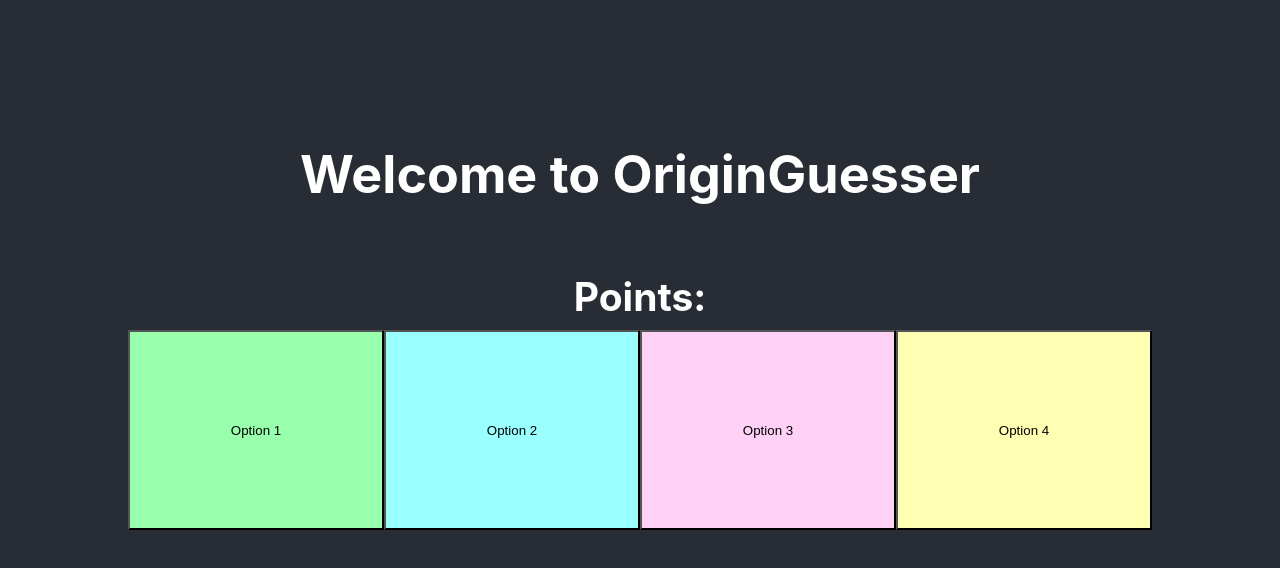
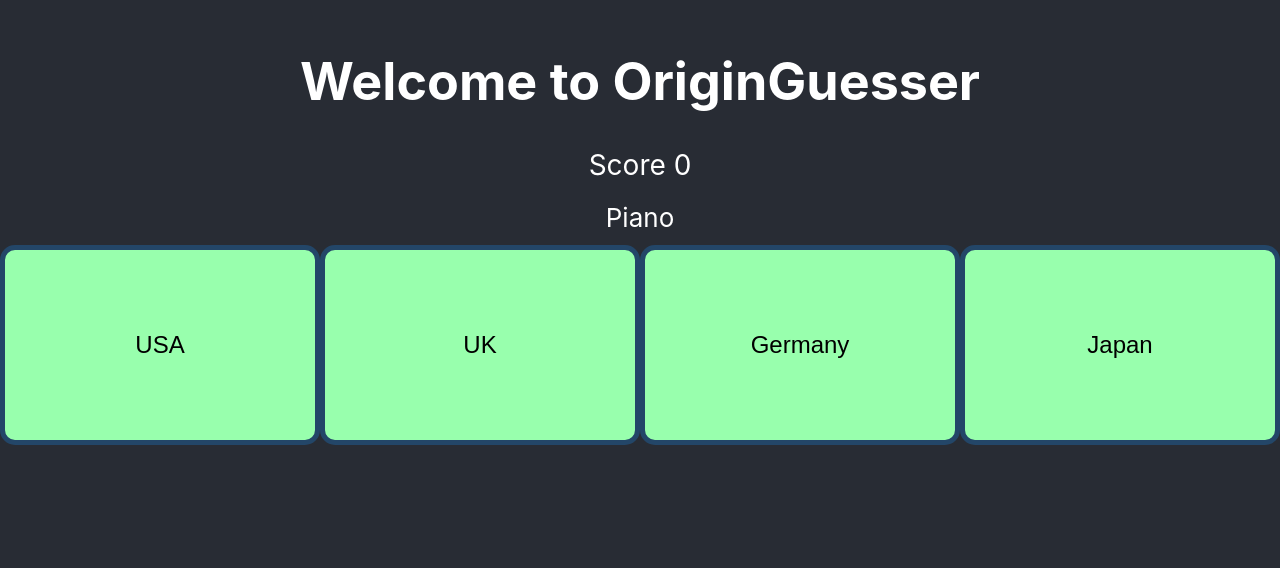
Before and after one commit to SangameshItagi/origin-guesser, a React (Create React App) app: page / in a window 1280 px wide. Shown: the part 170-738 px from the top of the page. Built offline with nearby package versions, Linux system fonts and the light colour scheme.

Commit message:
Added the score counter, fetching question and answer texts from json

```diff
--- a/src/App.css
+++ b/src/App.css
@@ -1,55 +1,3 @@
 .App {
   text-align: center;
 }
-
-.App-header {
-  background-color: #282c34;
-  min-height: 100vh;
-  display: flex;
-  flex-direction: column;
-  align-items: center;
-  justify-content: center;
-  font-size: calc(10px + 2vmin);
-  color: white;
-}
-
-h1{
-  background-color: #282c34;
-  color: white;
-}
-
-.option-One-Button {
-  color: black;
-  background-color: rgb(152, 255, 173);
-}
-
-.option-One-Button:hover{
-  background-color: rgb(100, 200, 120);
-}
-
-.option-Two-Button{
-  color: black;
-  background-color: rgb(153, 255, 255);
-}
-
-.option-Two-Button:hover{
-  background-color: rgb(100, 200, 200);
-}
-
-.option-Three-Button{
-  color: black;
-  background-color: rgb(255, 209, 247);
-}
-
-.option-Three-Button:hover{
-  background-color: rgb(200, 150, 200);
-}
-
-.option-Four-Button{
-  color: black;
-  background-color: rgb(255, 255, 180);
-}
-
-.option-Four-Button:hover{
-  background-color: rgb(200, 200, 130);
-}
--- a/src/App.js
+++ b/src/App.js
@@ -1,57 +1,107 @@
-import './App.css';
+
 import { Button } from 'antd';
-//import 'antd/dist/antd.css'
+
+import React, { useState } from 'react';
+
+export default function App() {
+  const questions = [
+      {
+          questionText: 'Piano',
+          answerOptions: [
+              { answerText: 'USA', isCorrect: false },
+              { answerText: 'UK', isCorrect: false },
+              { answerText: 'Germany', isCorrect: false },
+              { answerText: 'Japan', isCorrect: true },
+          ],
+      },
+      {
+          questionText: 'Compass',
+          answerOptions: [
+              { answerText: 'USA', isCorrect: false },
+              { answerText: 'UK', isCorrect: false },
+              { answerText: 'Germany', isCorrect: false },
+              { answerText: 'Japan', isCorrect: true },
+          ],
+      },
+      {
+          questionText: 'Printing Press',
+          answerOptions: [
+              { answerText: 'USA', isCorrect: false },
+              { answerText: 'UK', isCorrect: false },
+              { answerText: 'Germany', isCorrect: false },
+              { answerText: 'Japan', isCorrect: true },
+          ],
+      },
+      {
+          questionText: 'Cheese',
+          answerOptions: [
+              { answerText: 'USA', isCorrect: false },
+              { answerText: 'UK', isCorrect: false },
+              { answerText: 'Germany', isCorrect: false },
+              { answerText: 'Japan', isCorrect: true },
+          ],
+      },
+  ];
+
+	const [currentQuestion, setCurrentQuestion] = useState(0);
+	const [showScore, setShowScore] = useState(false);
+	const [score, setScore] = useState(0);
+
+	const handleAnswerOptionClick = (isCorrect) => {
+		if (isCorrect) {
+			setScore(score + 1);
+		}
+
+		const nextQuestion = currentQuestion + 1;
+		if (nextQuestion < questions.length) {
+			setCurrentQuestion(nextQuestion);
+		} else {
+			setShowScore(true);
+		}
+	};
 
 function App() {
   return (
     <div className="App">
       <header className="App-header">
-        <h1>Welcome to OriginGuesser</h1>
-        <h2>Points:</h2>
-        <Button
-        className='option-One-Button'
-        style = {{ flexWrap: "wrap"}}
-        style={{
-
-          position: 'absolute',
-          left: '10%',
-          //alignConten
-          alignSelf: 'center-100'-100,
-          bottom: 100,
-          width: '20%', height: 200
-        }}
-        >Option 1</Button>
-        <Button
-        className='option-Two-Button'
-        style={{
-          position: 'absolute',
-          left: '30%',
-          bottom: 100,
-          width: '20%', height: 200
-        }}
-        >Option 2</Button>
-        <Button
-        className='option-Three-Button'
-        style={{
-          position: 'absolute',
-          right: '30%',
-          bottom: 100,
-          width: '20%', height: 200
-        }}
-        >Option 3</Button>
-        <Button
-        className='option-Four-Button'
-        style={{
-          position: 'absolute',
-          right: '10%',
-          bottom: 100,
-          width: '20%', height: 200
-        }}
-        >Option 4</Button>
-
+      <h1>Welcome to OriginGuesser</h1>
+      <h2>Points:</h2>
+        <Button className='option-One-Button'>Option 1</Button>
+        <Button className='option-Two-Button'>Option 2</Button>
+        <Button className='option-Three-Button'>Option 3</Button>
+        <Button className='option-Four-Button'>Option 4</Button>
       </header>
     </div>
   );
 }
 
-export default App;
+	return (
+		<div className='app'>
+      <header className="App-header">
+      <h1>Welcome to OriginGuesser</h1>
+
+			{showScore ? (
+				<div className='score-section'>
+					You scored {score}
+				</div>
+			) : (
+				<>
+					<div className='question-section'>
+						<div className='question-count'>
+							<span>Score {score}</span>
+						</div>
+						<div className='question-text'>{questions[currentQuestion].questionText}</div>
+					</div>
+					<div className='answer-section'>
+						{questions[currentQuestion].answerOptions.map((answerOption) => (
+							<Button className='option-One-Button' onClick={() => handleAnswerOptionClick(answerOption.isCorrect)}>{answerOption.answerText}</Button>
+
+            ))}
+					</div>
+				</>
+			)}
+      </header>
+		</div>
+
+	);
+}
--- a/src/index.css
+++ b/src/index.css
@@ -11,3 +11,169 @@ code {
   font-family: source-code-pro, Menlo, Monaco, Consolas, 'Courier New',
     monospace;
 }
+/*
+body {
+  background-color: #7cc6fe;
+  display: flex;
+  justify-content: center;
+  align-items: center;
+  min-height: 100vh;
+}
+
+.app {
+  text-align: center;
+  background-color: #252d4a;
+  width: 450px;
+  min-height: 200px;
+  height: min-content;
+  border-radius: 15px;
+  padding: 20px;
+  box-shadow: 10px 10px 42px 0px rgba(0, 0, 0, 0.75);
+  display: flex;
+  justify-content: space-evenly;
+}*/
+
+.App-header {
+  background-color: #282c34;
+  min-height: 100vh;
+  display: flex;
+  flex-direction: column;
+  align-items: center;
+  justify-content: center;
+  font-size: calc(10px + 2vmin);
+  color: white;
+}
+
+h1{
+  background-color: #282c34;
+  color: white;
+}
+
+.option-One-Button {
+  color: black;
+  position: 'absolute';
+  width: '20%';
+  height: 200;
+  color: black;
+  background-color: rgb(152, 255, 173);
+}
+
+.option-Two-Button{
+  color: black;
+  background-color: rgb(153, 255, 255);
+  position: 'absolute';
+  left: '30%';
+  bottom: 100;
+  width: '20%';
+  height: 200;
+}
+
+
+.option-Three-Button{
+  color: black;
+  background-color: rgb(255, 209, 247);
+  position: 'absolute';
+  right: '10%';
+  bottom: 100;
+  width: '20%';
+  height: 200;
+}
+
+.option-Four-Button{
+  color: black;
+  background-color: rgb(255, 255, 180);
+}
+
+.option-One-Button:hover{
+  background-color: rgb(100, 200, 120);
+}
+.option-Two-Button:hover{
+  background-color: rgb(100, 200, 200);
+}
+.option-Three-Button:hover{
+  background-color: rgb(200, 150, 200);
+}
+.option-Four-Button:hover{
+  background-color: rgb(200, 200, 130);
+}
+
+.score-section {
+  display: flex;
+  font-size: 24px;
+  align-items: center;
+  justify-content: center;
+}
+
+.question-section {
+  width: 100%;
+  position: relative;
+}
+
+.question-count {
+  display: flex;
+  justify-content: center;
+  margin-bottom: 20px;
+}
+
+.question-count span {
+  font-size: 28px;
+}
+
+.question-text {
+  display: flex;
+  justify-content: center;
+  margin-bottom: 12px;
+}
+
+.timer-text {
+  background: rgb(230, 153, 12);
+  padding: 15px;
+  margin-top: 20px;
+  margin-right: 20px;
+  border: 5px solid rgb(255, 189, 67);
+  border-radius: 15px;
+  text-align: center;
+}
+
+.answer-section {
+  width: 100%;
+  display: flex;
+  flex-direction: row;
+  justify-content: space-between;
+}
+
+.correct {
+  background-color: #2f922f;
+}
+
+.incorrect {
+  background-color: #ff3333;
+}
+
+button:hover{
+  background-color: #555e7d;
+}
+
+button{
+  height: 200px;
+  width: 100%;
+  font-size: 16px;
+  color: #ffffff;
+  background-color: #252d4a;
+  border: 5px solid #234668;
+  border-radius: 15px;
+  display: flex;
+  padding: 5px;
+  justify-content: center;
+  align-items: center;
+  cursor: pointer;
+  font-size: 24px;
+}
+
+button:focus {
+  outline: none;
+}
+
+button svg {
+  margin-right: 5px;
+}
```
